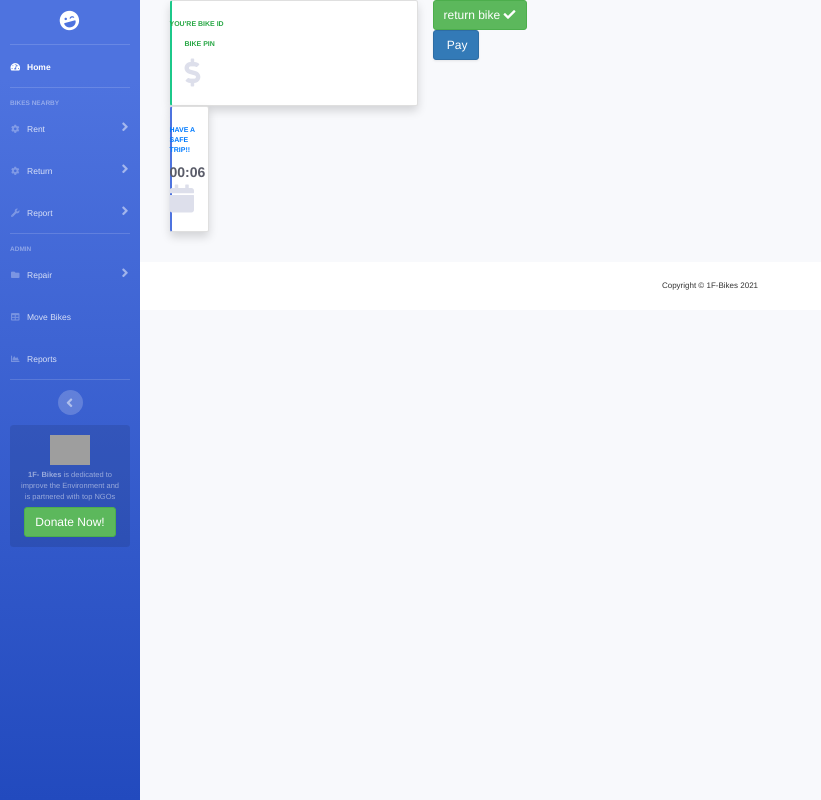
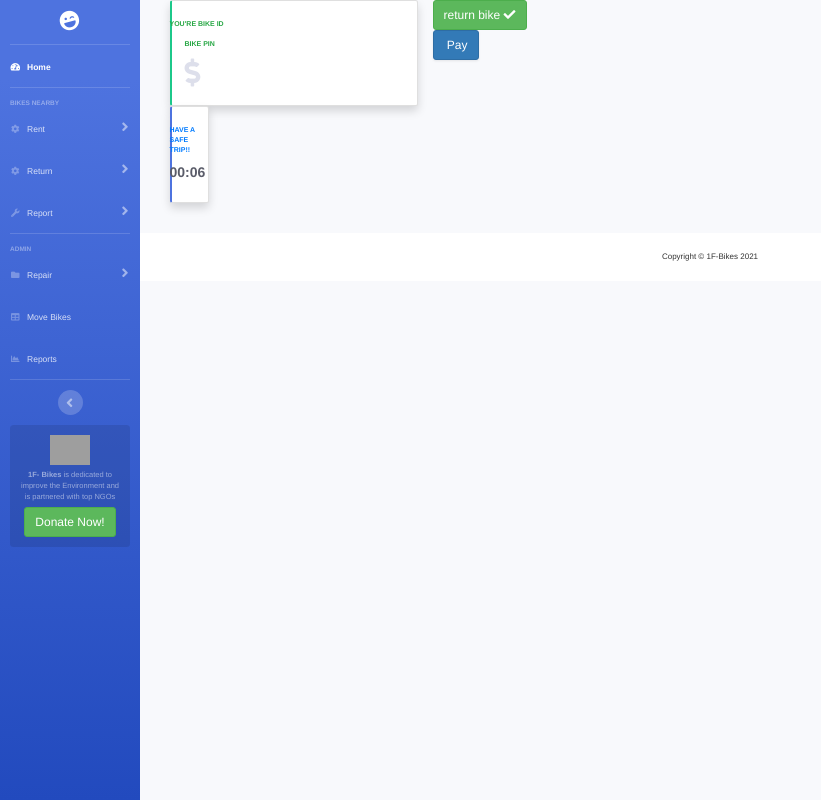
Before and after one commit to ananthp189/1Fbikes, a Django app: template bike/bikeapp/templates/bikeapp/rentbike.html in a window 1280 px wide. Shown: the whole page, without its empty margins (0-821 px from the left). Run offline with Django 3.2, Linux system fonts and the light colour scheme; the template is opened without the code that fills it, so the values that code supplies are empty; some libraries are stand-ins or nearby versions; grey boxes are pictures that could not be loaded.

Commit message:
rentbikehtml

```diff
--- a/bike/bikeapp/templates/bikeapp/rentbike.html
+++ b/bike/bikeapp/templates/bikeapp/rentbike.html
@@ -221,8 +221,7 @@
 											</div>
                                         </div>
                                         <div class="col-auto">
-                                            <i class="fas fa-calendar fa-2x text-gray-300"></i>
-                                        </div>
+												</div>
                                     </div>
                                 </div>
                             </div>
```
